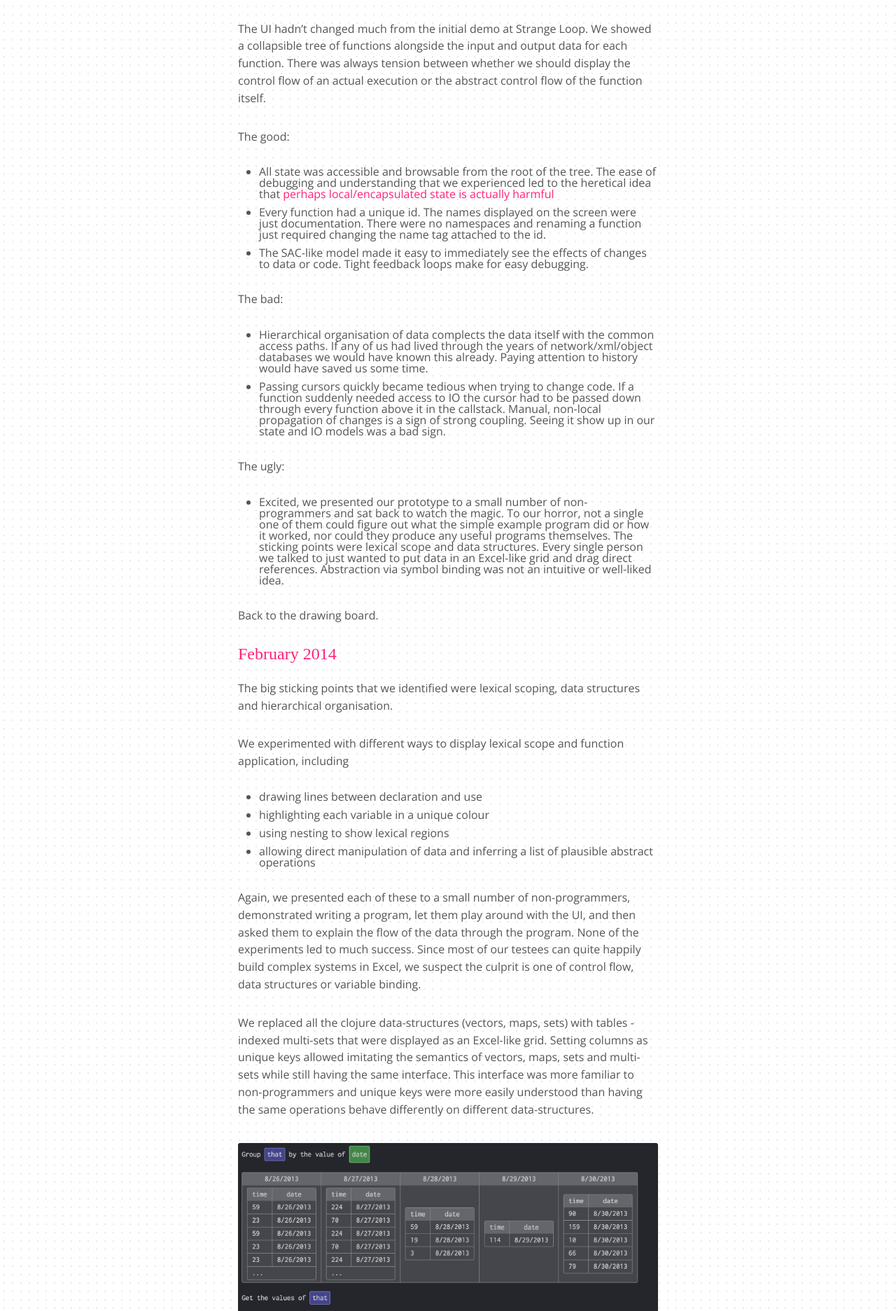
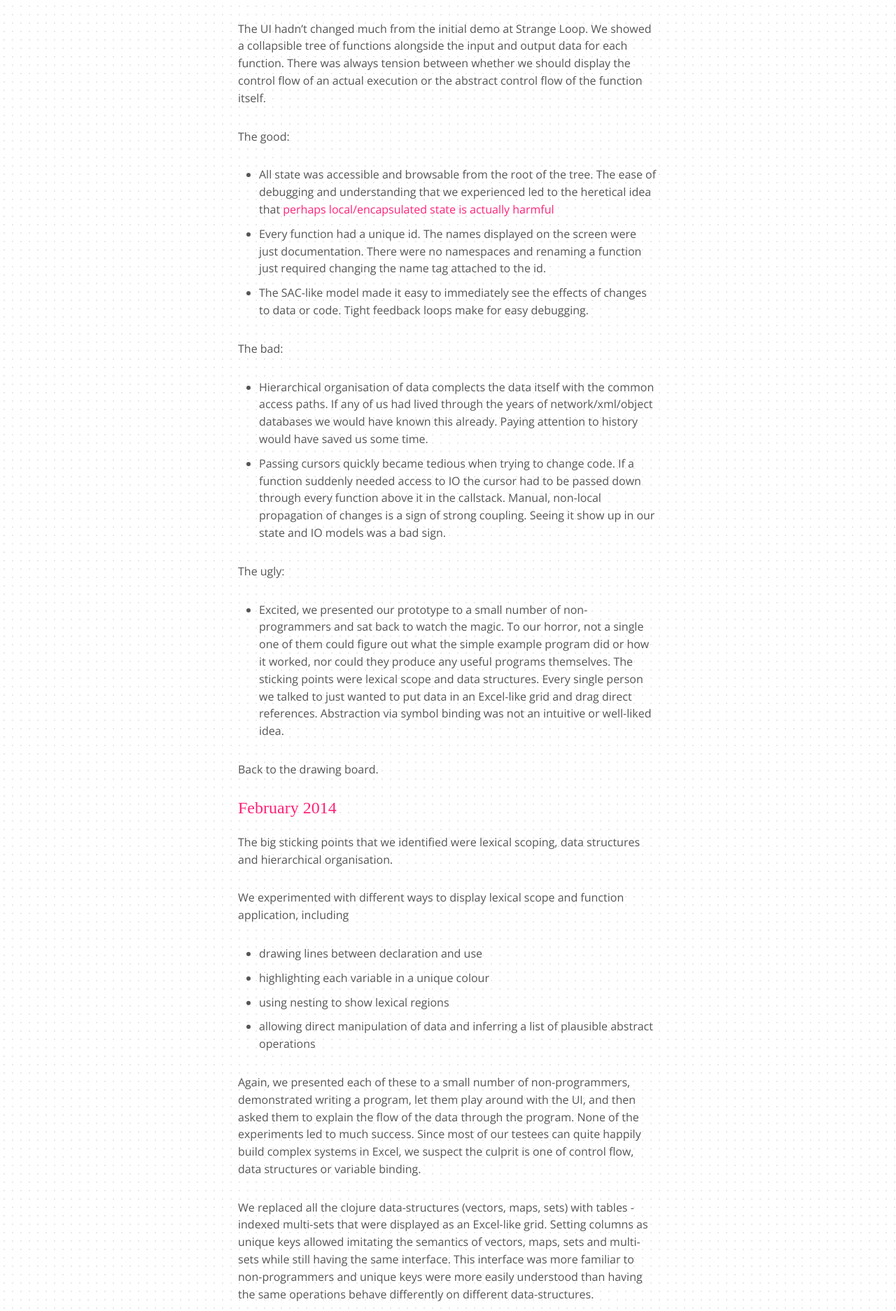
Before and after one commit to Kodowa/incidentalcomplexity, a Jekyll site: the page built from index.html, in a window 1280 px wide. Shown: the part 2625-4498 px from the top of the page at 70% size. Built offline with Jekyll 4.4.1, drawn with Linux system fonts in a browser that asks for light colours; some web fonts are replaced; Markdown is read by kramdown in place of the engine named in the settings.

Commit message:
fix li line-height
Signed-off-by: Chris Granger <ibdknox@gmail.com>

```diff
--- a/css/blog.css
+++ b/css/blog.css
@@ -95,7 +95,7 @@ header h1 a {  color:#555;}
 .post a:hover { color: #f27; text-decoration:underline; }
 .post .date { margin-bottom: 10px; }
 .post ul { list-style:disc; margin-bottom:30px; }
-.post li { list-style: disc; margin-left:30px; margin-bottom:10px;}
+.post li { list-style: disc; margin-left:30px; margin-bottom:10px; line-height: 155%; }
 .post pre { background:#fff; overflow:auto; background:none; margin-bottom:30px; padding: 10px 10px; border-radius:3px; border:0px solid #ddd; font-family:"Inconsolata", "Consolas", monospace; }
 .post em { font-style:italic; }
 .post strong { font-weight: bold; }
```
